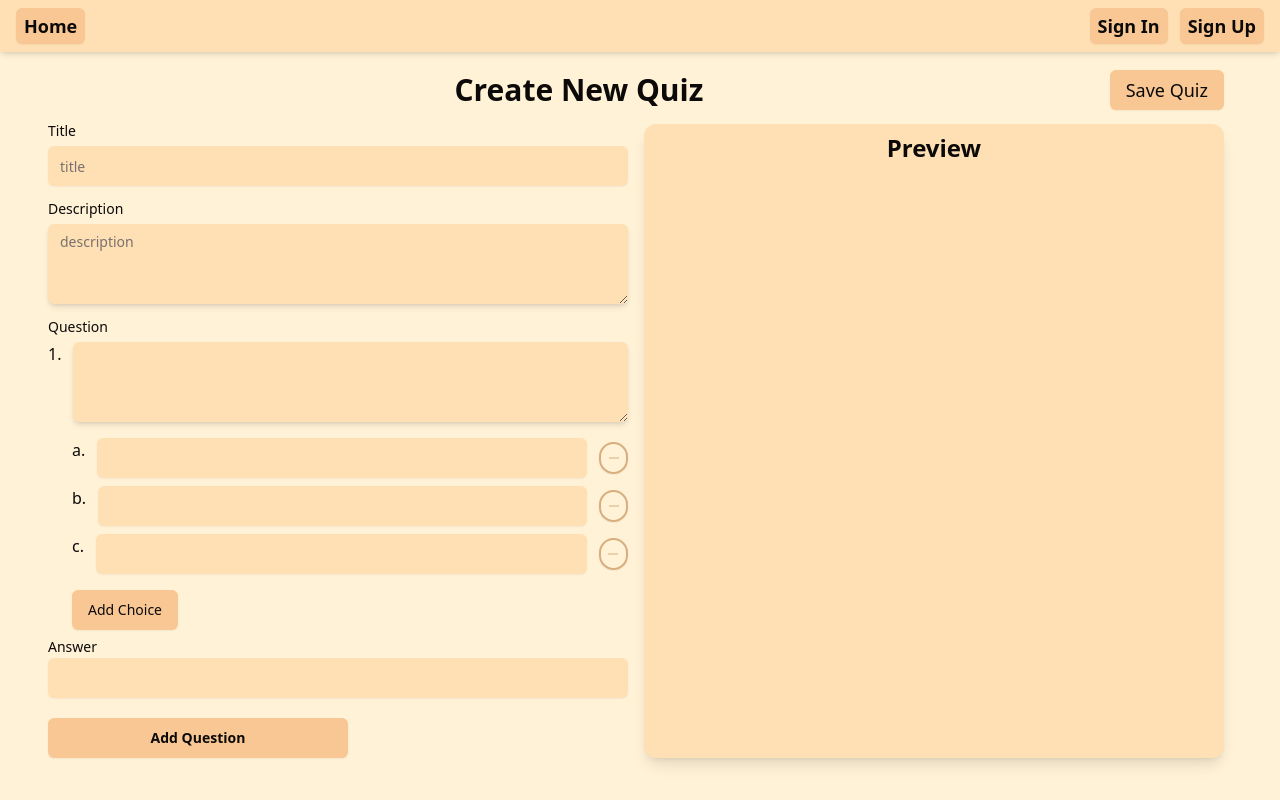
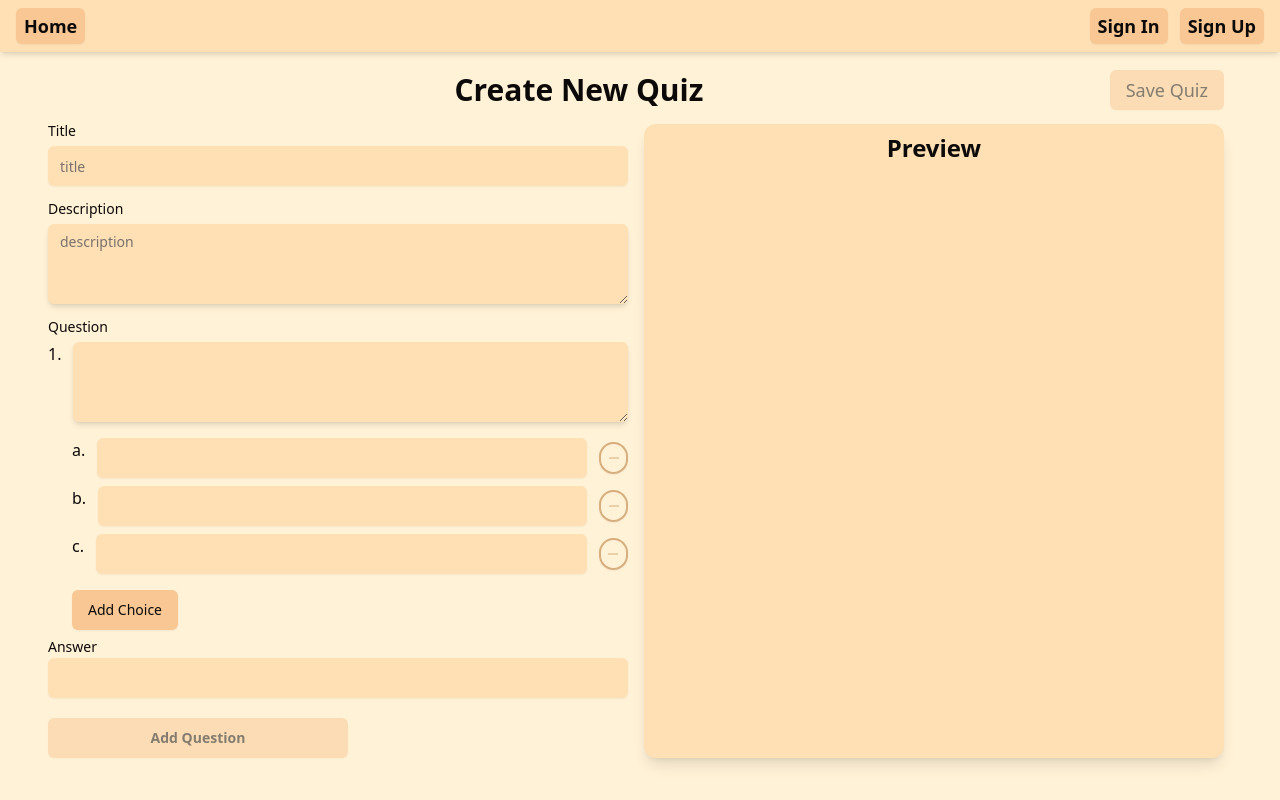
Before and after one commit to nephriteagain/quiz-vue, a Vue app: page /new-quiz in a window 1280 px wide. Built offline with nearby package versions, Linux system fonts and the light colour scheme; the HTML template or start-up script is replaced by a standard one.

Commit message:
feat: bad upload quiz guard

```diff
--- a/src/components/QuizEditor.vue
+++ b/src/components/QuizEditor.vue
@@ -4,7 +4,7 @@ import { Label } from "@/components/ui/label";
 import { Textarea } from "@/components/ui/textarea";
 import { Button } from "@/components/ui/button";
 import MinusCircle from "@/components/icons/MinusCircle.vue";
-import { ref } from "vue";
+import { computed, ref } from "vue";
 import { chars } from "@/lib/sample";
 
 const props = defineProps<{ currentQuestionNum: number }>();
@@ -25,6 +25,14 @@ const description = ref("");
 const question = ref("");
 const choices = ref(generateBlankChoices());
 const answer = ref("");
+const canAddQuestion = computed(() => {
+    const questionNotEmpty = question.value.length > 0;
+    const answerNotEmpty = answer.value.length > 0;
+    const allChoicesHasValue = choices.value.every((v) => Boolean(v.value));
+    const answerHasOneMatch =
+        choices.value.reduce((acc, curr) => (answer.value === curr.value ? acc + 1 : acc), 0) === 1;
+    return questionNotEmpty && answerNotEmpty && allChoicesHasValue && answerHasOneMatch;
+});
 
 function addChoice() {
     if (choices.value.length === 10) {
@@ -37,6 +45,7 @@ function addChoice() {
     });
 }
 function removeChoice(id: number) {
+    if (choices.value.length === 1) return;
     choices.value = choices.value.filter((option) => option.id !== id);
 }
 </script>
@@ -95,6 +104,7 @@ function removeChoice(id: number) {
             </div>
         </div>
         <Button
+            :disabled="!canAddQuestion"
             class="w-[300px] font-semibold"
             @click="
                 $emit('add-question', {
--- a/src/views/AnswerQuiz.vue
+++ b/src/views/AnswerQuiz.vue
@@ -20,6 +20,9 @@ import { useRoute } from "vue-router";
 import { computed, ref } from "vue";
 import type { QuizItemDto, UserQuizAnswer, QuestionResultDto } from "@/types";
 
+const route = useRoute();
+const id = route.params.id as string;
+
 const quizItem = ref<null | QuizItemDto>(null);
 const userAnswer = ref<UserQuizAnswer[]>([]);
 const quizResult = ref<QuestionResultDto[] | null>(null);
@@ -31,8 +34,10 @@ const totalScore = computed(() => {
     const totalQuestions = quizResult.value.length;
     return `Score: ${score}/${totalQuestions}`;
 });
-const route = useRoute();
-const id = route.params.id as string;
+const submitDisabled = computed(
+    () =>
+        userAnswer.value.length === 0 || userAnswer.value.some((a) => a.correctAnswer.length === 0),
+);
 
 async function fetchQuiz(id: string) {
     const res = await fetch(`http://localhost:3000/api/v1/quiz/${id}`);
@@ -143,7 +148,8 @@ fetchQuiz(id);
                 <Button v-if="quizResult" @click="retryQuiz"> Retry Quiz </Button>
                 <AlertDialog v-else>
                     <AlertDialogTrigger
-                        class="bg-main px-3 py-1 rounded-md font-semibold text-lg hover:bg-main/80"
+                        class="bg-main px-3 py-1 rounded-md font-semibold text-lg hover:bg-main/80 disabled:opacity-60 transition-all duration-150"
+                        :disabled="submitDisabled"
                         >Submit</AlertDialogTrigger
                     >
                     <AlertDialogContent>
--- a/src/views/NewQuiz.vue
+++ b/src/views/NewQuiz.vue
@@ -12,6 +12,7 @@ const quiz: Ref<IQuiz> = ref({
     questions: [],
 });
 const currentQuestionNum = computed(() => quiz.value.questions.length + 1);
+const canSaveQuiz = computed(() => quiz.value.questions.length > 0);
 
 function addQuestion(question: IQuestion) {
     quiz.value.questions.push(question);
@@ -26,7 +27,9 @@ function saveQuiz() {
         <div class="flex flex-row justify-between items-center">
             <div></div>
             <h1 class="font-bold text-3xl text-center py-4">Create New Quiz</h1>
-            <Button class="flex-semibold text-lg" @click="saveQuiz">Save Quiz</Button>
+            <Button :disabled="!canSaveQuiz" class="flex-semibold text-lg" @click="saveQuiz"
+                >Save Quiz</Button
+            >
         </div>
         <div class="flex flex-row gap-x-4">
             <QuizEditor
```
